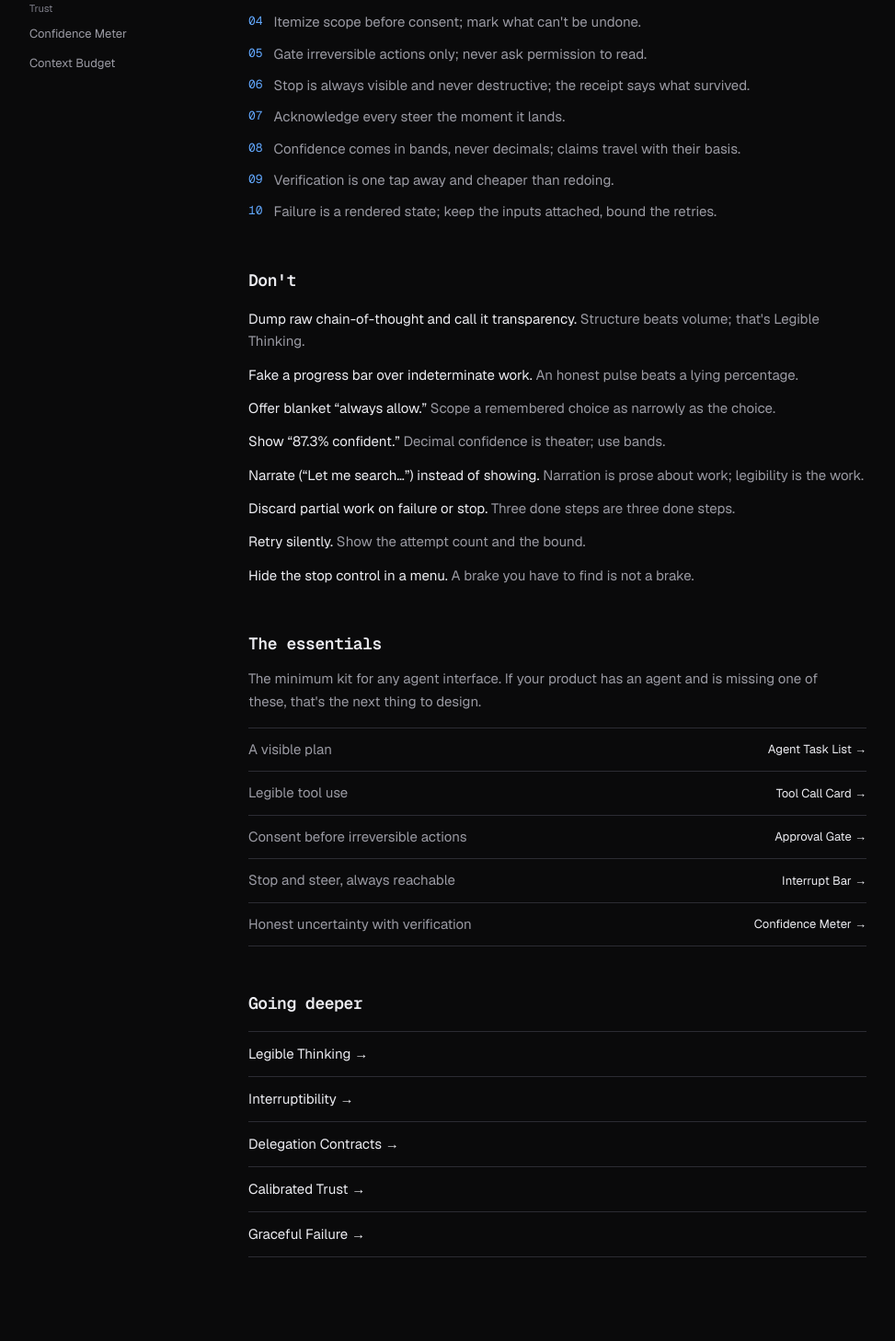
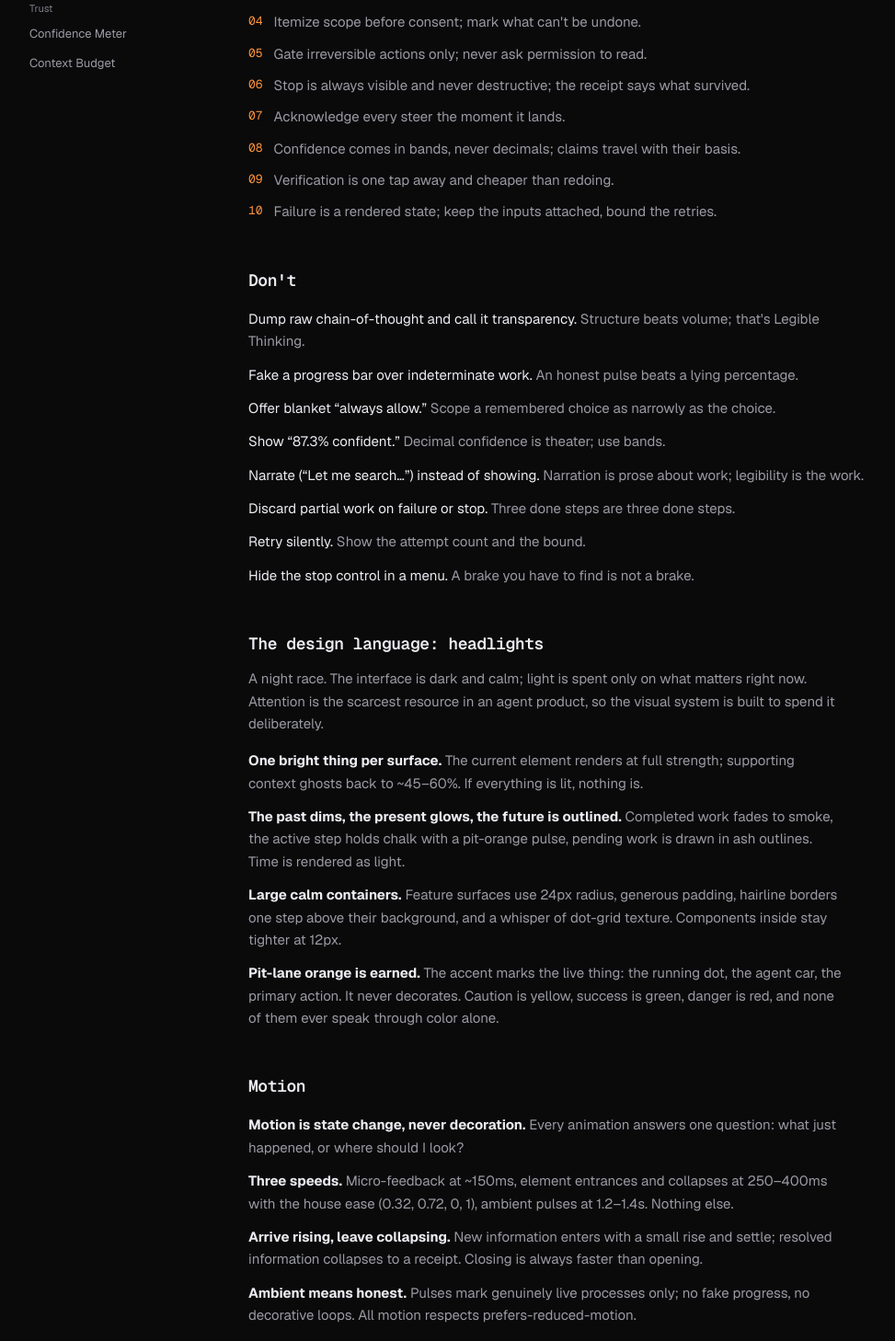
Before and after one commit to acaspx/agent-pitstop, a Next.js app: page /principles in a window 1280 px wide. Shown: the part 732-2190 px from the top of the page at 92% size, without its empty margins (2-975 px from the left). Before the commit the page ends 2147 px from the top, so only its background shows below. Built offline with nearby package versions, Linux system fonts and the light colour scheme.

Commit message:
feat: pit-lane orange rebrand + headlights design language (ghosting, dot-grid, sibling dim, motion principles)

```diff
--- a/app/components/page.tsx
+++ b/app/components/page.tsx
@@ -20,12 +20,12 @@ export default function ComponentsOverview() {
       {componentCategories.map((cat) => (
         <section key={cat} className="mt-12">
           <h2 className="text-sm font-medium uppercase tracking-wide text-ash">{cat}</h2>
-          <div className="mt-4 grid gap-5 md:grid-cols-2">
+          <div className="dim-siblings mt-4 grid gap-5 md:grid-cols-2">
             {componentsIn(cat).map((c) => (
               <Link
                 key={c.slug}
                 href={`/components/${c.slug}`}
-                className="group rounded-2xl border border-line bg-carbon p-5 transition-all duration-300 ease-out hover:-translate-y-1 hover:border-ash hover:shadow-[0_12px_32px_rgba(0,0,0,0.45)]"
+                className="group rounded-3xl border border-line bg-carbon p-5 transition-all duration-300 ease-out hover:-translate-y-1 hover:border-ash hover:shadow-[0_12px_32px_rgba(0,0,0,0.45)]"
               >
                 <div className="pointer-events-none">{minis[c.slug]}</div>
                 <div className="mt-4 text-[15px] font-medium text-chalk group-hover:text-pit">
--- a/app/full-lap/lap-run.tsx
+++ b/app/full-lap/lap-run.tsx
@@ -129,6 +129,7 @@ export function LapRun() {
           title="Start the booking run?"
           reason="I'll search, compare, and hold the best fare. Nothing gets charged without you."
           state={past("contract") || step !== "contract" ? "approved" : "awaiting"}
+          className={`transition-opacity duration-700 ${past("plan") ? "opacity-60" : ""}`}
           scope={[
             { label: "Search flights across 3 providers" },
             { label: "Hold one fare (free to cancel)" },
@@ -145,6 +146,7 @@ export function LapRun() {
                 state={past("search") ? "success" : interrupted ? "pending" : "running"}
                 elapsed={step === "search" ? tick + 1 : undefined}
                 detail={past("search") ? "14 flights found. Cheapest nonstop: $278 (JetBlue 616)." : undefined}
+                className={`transition-opacity duration-700 ${past("confidence") ? "opacity-60" : ""}`}
               />
             </motion.div>
           )}
@@ -157,6 +159,7 @@ export function LapRun() {
                 claim="JetBlue 616 is your best option: $278, nonstop, aisle available"
                 basis="price, your seat history, 92% on-time"
                 confidence={0.86}
+                className={`transition-opacity duration-700 ${atOrPast("book-gate") ? "opacity-60" : ""}`}
               />
             </motion.div>
           )}
@@ -183,6 +186,7 @@ export function LapRun() {
                       ? "Held for 20 minutes. No charge yet."
                       : undefined
                 }
+                className={`transition-opacity duration-700 ${atOrPast("booked") ? "opacity-60" : ""}`}
               />
             </motion.div>
           )}
--- a/app/globals.css
+++ b/app/globals.css
@@ -10,9 +10,9 @@
   --color-smoke: #9a9aa3;
   --color-ash: #7f7f8a;
   --color-signal: #34d399;
-  --color-caution: #fbbf24;
+  --color-caution: #fde047;
   --color-flag: #f87171;
-  --color-pit: #60a5fa;
+  --color-pit: #fb923c;
 }
 
 @theme inline {
@@ -30,6 +30,20 @@ html {
   background: color-mix(in srgb, var(--color-pit) 30%, transparent);
 }
 
+/* headlights language: faint dot-grid texture for large surfaces */
+.bg-dots {
+  background-image: radial-gradient(color-mix(in srgb, var(--color-line) 55%, transparent) 1px, transparent 1px);
+  background-size: 18px 18px;
+}
+
+/* headlights language: hovering one child ghosts its siblings */
+.dim-siblings > * {
+  transition: opacity 0.35s ease;
+}
+.dim-siblings:hover > :not(:hover) {
+  opacity: 0.45;
+}
+
 :focus-visible {
   outline: 2px solid var(--color-pit);
   outline-offset: 2px;
--- a/app/how-it-works/page.tsx
+++ b/app/how-it-works/page.tsx
@@ -89,7 +89,7 @@ export default function HowItWorksPage() {
           where humans intervene. Design the pit well and users delegate more laps, the
           same way drivers go faster in cars with better brakes.
         </P>
-        <div className="mt-6 -mx-2 rounded-2xl border border-line bg-carbon p-4 md:p-6">
+        <div className="mt-6 -mx-2 rounded-3xl border border-line bg-carbon bg-dots p-4 md:p-6">
           <TrackLoop variant="full" className="w-full" />
         </div>
         <P>
@@ -147,9 +147,9 @@ export default function HowItWorksPage() {
   --color-smoke: #9a9aa3;    /* secondary */
   --color-ash: #7f7f8a;      /* tertiary (keep >= 4.5:1) */
   /* signals */
-  --color-pit: #60a5fa;      /* accent: swap for your brand */
+  --color-pit: #fb923c;      /* accent: swap for your brand */
   --color-signal: #34d399;   /* success */
-  --color-caution: #fbbf24;  /* attention */
+  --color-caution: #fde047;  /* attention */
   --color-flag: #f87171;     /* danger */
 }`}
           />
--- a/app/principles/page.tsx
+++ b/app/principles/page.tsx
@@ -96,6 +96,62 @@ export default function PrinciplesOverview() {
       </ul>
 
       <h2 className="mt-12 font-mono text-lg font-semibold tracking-tight text-chalk">
+        The design language: headlights
+      </h2>
+      <p className="mt-3 max-w-prose text-[15px] leading-relaxed text-smoke">
+        A night race. The interface is dark and calm; light is spent only on what matters
+        right now. Attention is the scarcest resource in an agent product, so the visual
+        system is built to spend it deliberately.
+      </p>
+      <ul className="mt-4 max-w-prose space-y-3 text-[15px] leading-relaxed text-smoke">
+        <li>
+          <strong className="text-chalk">One bright thing per surface.</strong> The current
+          element renders at full strength; supporting context ghosts back to ~45–60%.
+          If everything is lit, nothing is.
+        </li>
+        <li>
+          <strong className="text-chalk">The past dims, the present glows, the future is
+          outlined.</strong> Completed work fades to smoke, the active step holds chalk with
+          a pit-orange pulse, pending work is drawn in ash outlines. Time is rendered as
+          light.
+        </li>
+        <li>
+          <strong className="text-chalk">Large calm containers.</strong> Feature surfaces use
+          24px radius, generous padding, hairline borders one step above their background,
+          and a whisper of dot-grid texture. Components inside stay tighter at 12px.
+        </li>
+        <li>
+          <strong className="text-chalk">Pit-lane orange is earned.</strong> The accent marks
+          the live thing: the running dot, the agent car, the primary action. It never
+          decorates. Caution is yellow, success is green, danger is red, and none of them
+          ever speak through color alone.
+        </li>
+      </ul>
+
+      <h2 className="mt-12 font-mono text-lg font-semibold tracking-tight text-chalk">Motion</h2>
+      <ul className="mt-4 max-w-prose space-y-3 text-[15px] leading-relaxed text-smoke">
+        <li>
+          <strong className="text-chalk">Motion is state change, never decoration.</strong>{" "}
+          Every animation answers one question: what just happened, or where should I look?
+        </li>
+        <li>
+          <strong className="text-chalk">Three speeds.</strong> Micro-feedback at ~150ms,
+          element entrances and collapses at 250–400ms with the house ease
+          (0.32, 0.72, 0, 1), ambient pulses at 1.2–1.4s. Nothing else.
+        </li>
+        <li>
+          <strong className="text-chalk">Arrive rising, leave collapsing.</strong> New
+          information enters with a small rise and settle; resolved information collapses
+          to a receipt. Closing is always faster than opening.
+        </li>
+        <li>
+          <strong className="text-chalk">Ambient means honest.</strong> Pulses mark genuinely
+          live processes only; no fake progress, no decorative loops. All motion respects
+          prefers-reduced-motion.
+        </li>
+      </ul>
+
+      <h2 className="mt-12 font-mono text-lg font-semibold tracking-tight text-chalk">
         The essentials
       </h2>
       <p className="mt-3 max-w-prose text-[15px] leading-relaxed text-smoke">
--- a/components/docs/preview-pane.tsx
+++ b/components/docs/preview-pane.tsx
@@ -112,7 +112,7 @@ export function PreviewPane({ formats, children, variants, chatPrompt }: Preview
         ))}
       </div>
 
-      <div className="rounded-2xl border border-line bg-carbon p-6">
+      <div className="rounded-3xl border border-line bg-carbon bg-dots p-6">
         {format === "mobile" ? (
           <div className="mx-auto w-[300px] rounded-[2rem] border border-line bg-track p-3 pt-6 shadow-2xl">
             <div className="mx-auto mb-3 h-1.5 w-16 rounded-full bg-barrier" aria-hidden />
```
Also changed, not shown: app/page.tsx (+6 -6 lines), app/opengraph-image.png, app/twitter-image.png.
